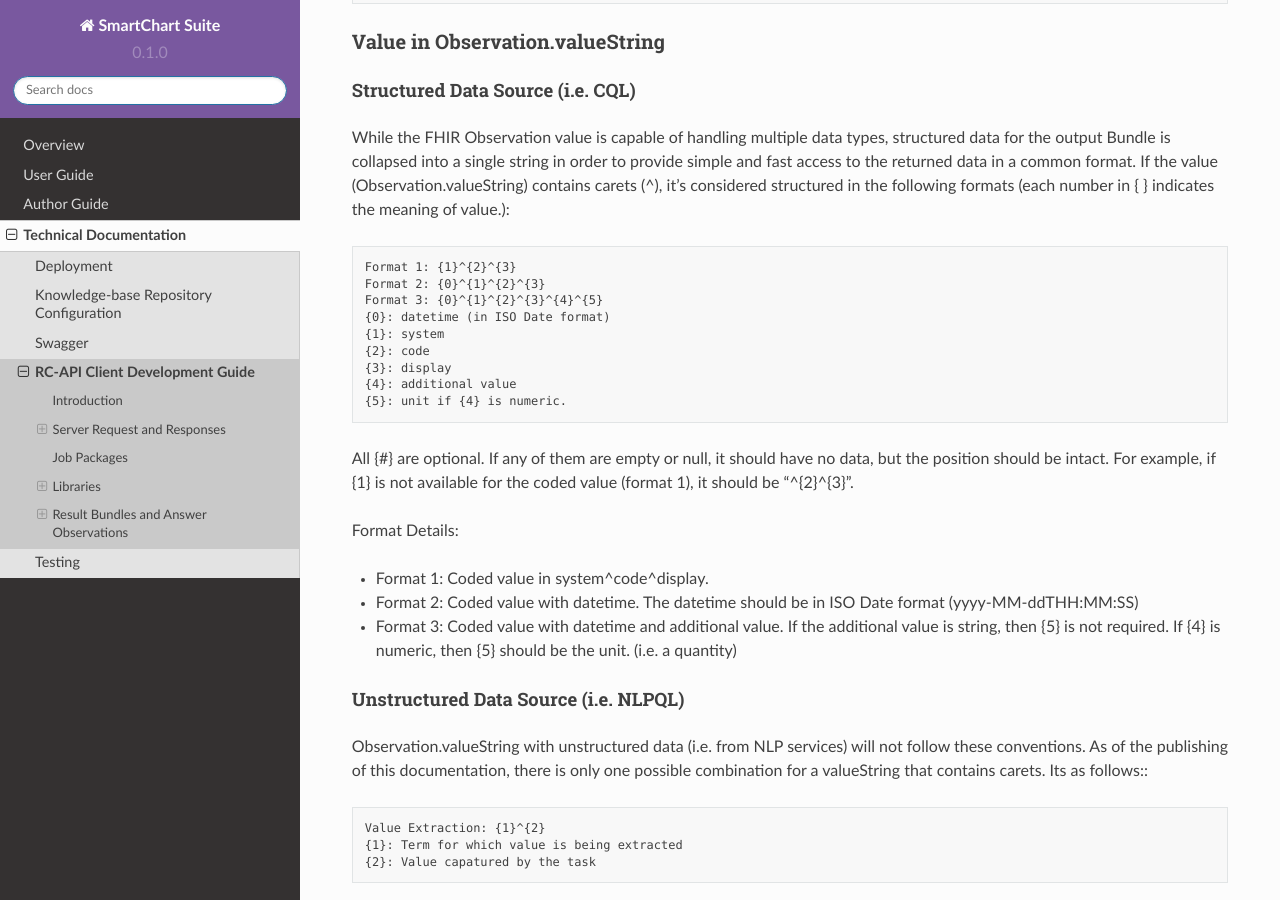
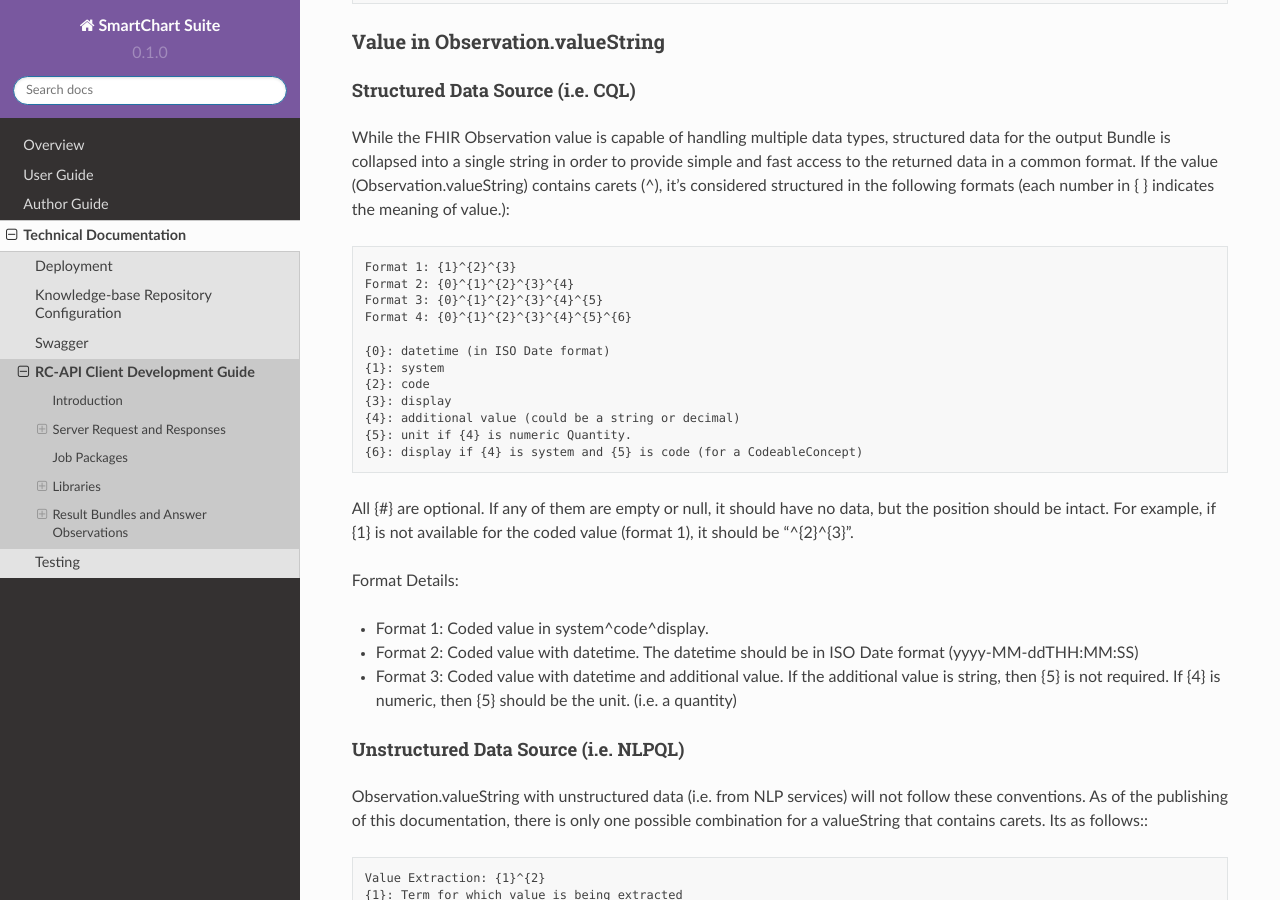
Before and after one commit to SmartChartSuite/SmartChartSuiteDocs, a Sphinx documentation site: the page built from docs/source/technical-docs/rcapiclientdevguide.rst, in a window 1280 px wide and 900 px high, scrolled down 5384 px. Built offline with Sphinx 7.4.7 and the Read the Docs theme 2.0.0, drawn with Linux system fonts in a browser that asks for light colours.

Commit message:
Update rcapiclientdevguide.rst
Updating caret section on client dev guide

```diff
--- a/docs/source/technical-docs/rcapiclientdevguide.rst
+++ b/docs/source/technical-docs/rcapiclientdevguide.rst
@@ -240,14 +240,17 @@ Structured Data Source (i.e. CQL)
 While the FHIR Observation value is capable of handling multiple data types, structured data for the output Bundle is collapsed into a single string in order to provide simple and fast access to the returned data in a common format. If the value (Observation.valueString) contains carets (^), it's considered structured in the following formats (each number in { } indicates the meaning of value.): ::
 
    Format 1: {1}^{2}^{3}
-   Format 2: {0}^{1}^{2}^{3}
+   Format 2: {0}^{1}^{2}^{3}^{4}
    Format 3: {0}^{1}^{2}^{3}^{4}^{5}
+   Format 4: {0}^{1}^{2}^{3}^{4}^{5}^{6}
+
    {0}: datetime (in ISO Date format)
    {1}: system
    {2}: code
    {3}: display
-   {4}: additional value
-   {5}: unit if {4} is numeric.
+   {4}: additional value (could be a string or decimal)
+   {5}: unit if {4} is numeric Quantity.
+   {6}: display if {4} is system and {5} is code (for a CodeableConcept)
 
 
 All {#} are optional. If any of them are empty or null, it should have no data, but the position should be intact. For example, if {1} is not available for the coded value (format 1), it should be "^{2}^{3}".
```
